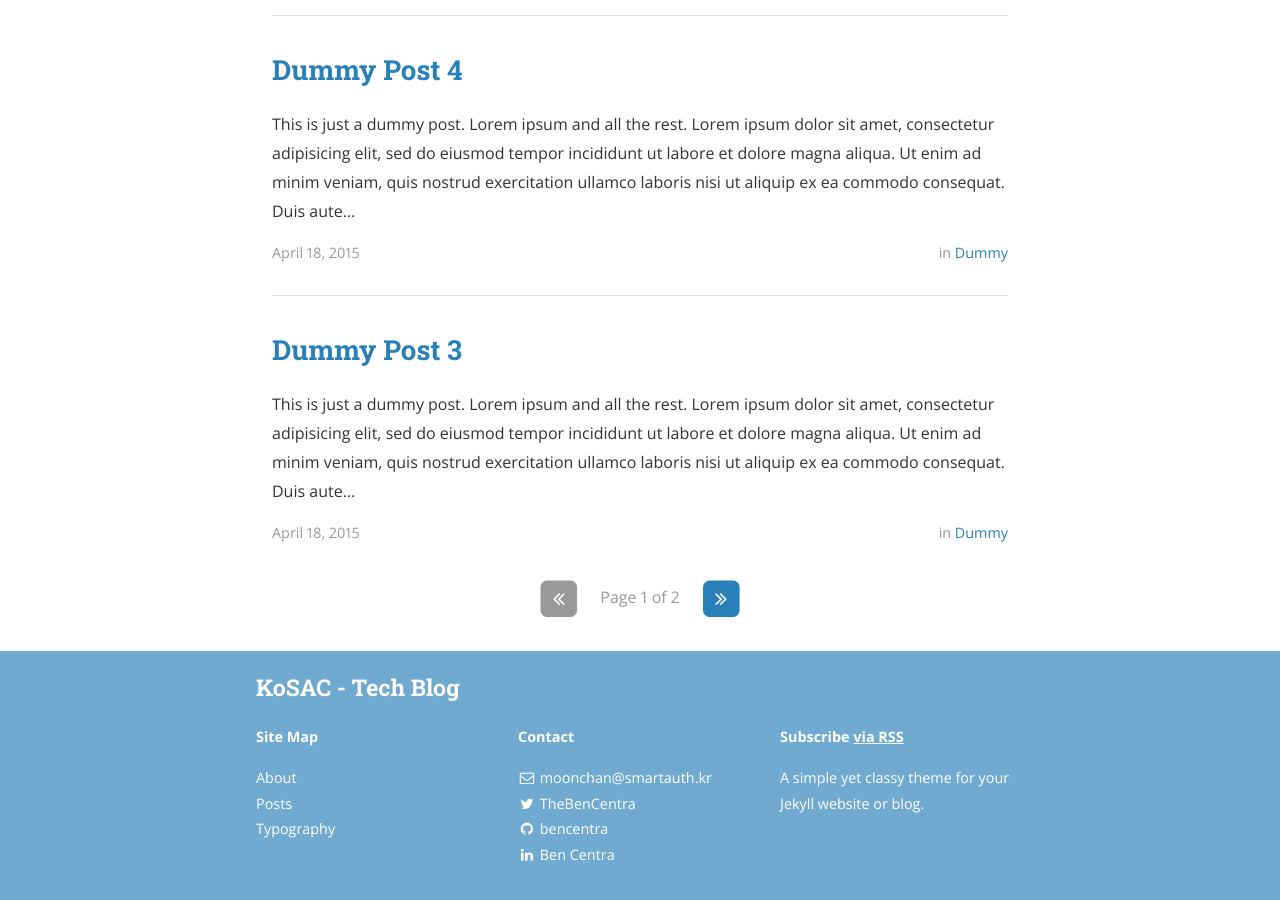
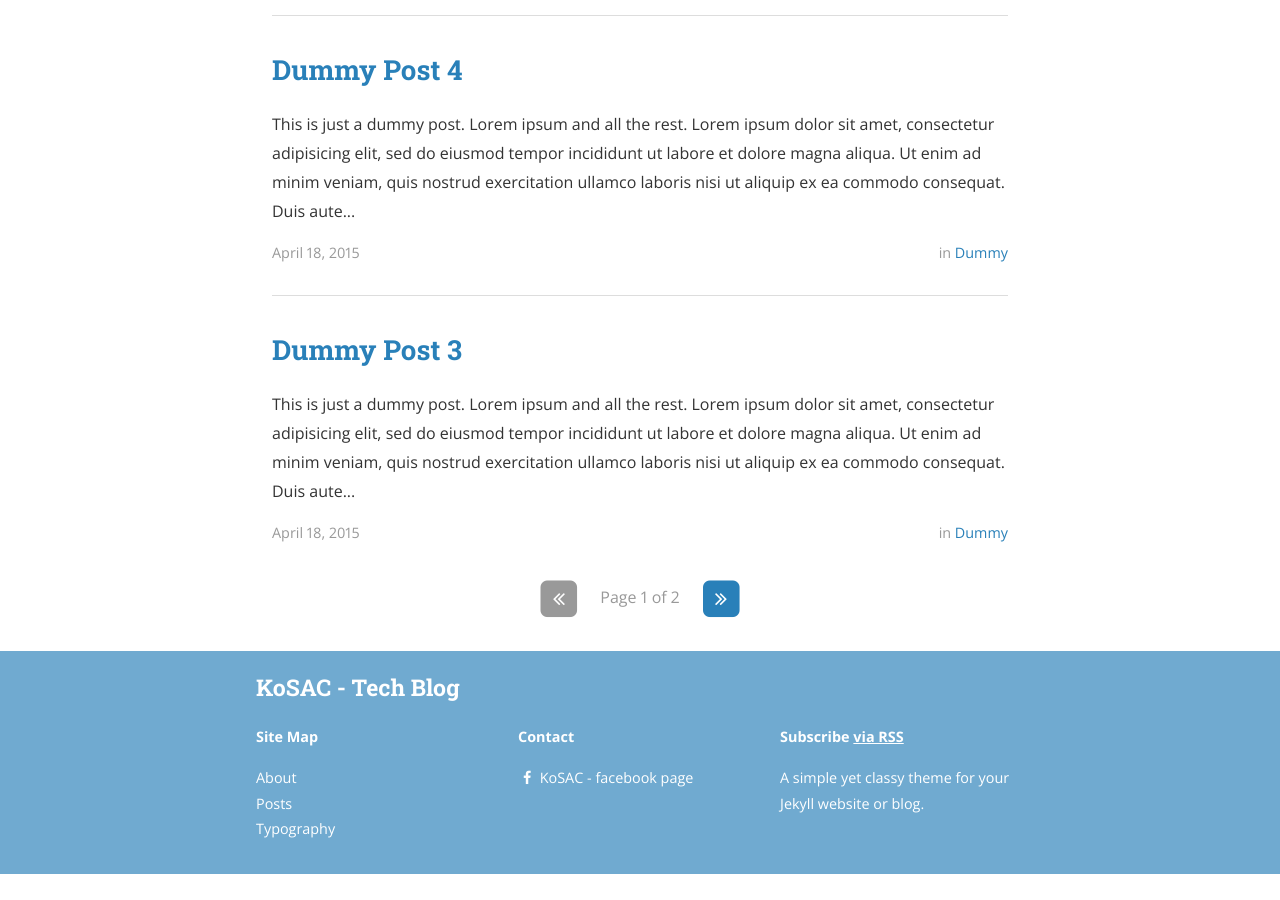
Before and after one commit to smartauth/smartauth.github.io, a Jekyll site: the page built from index.html, in a window 1280 px wide and 900 px high, scrolled down 1301 px. Built offline with Jekyll 4.4.1, drawn with Linux system fonts in a browser that asks for light colours; nearby versions of some CDN libraries; the list of posts is cut into pages by our own code; after the commit the page ends 2175 px from its top, so only the background shows below that.

Commit message:
change footer

```diff
--- a/_config.yml
+++ b/_config.yml
@@ -73,37 +73,37 @@ social:
   - name: Twitter
     icon: twitter
     username: TheBenCentra
-    url: https://twitter.com/TheBenCentra
+    url:
     desc: Follow me on Twitter
-    share: true
+    share: false
 
   - name: Facebook
     icon: facebook
-    username: thebencentra
-    url:
+    username: KoSAC - facebook page
+    url: https://www.facebook.com/KoreaSmartAuthenticationCorp
     desc: Friend me on Facebook
     share: true
 
   - name: GitHub
     icon: github
-    username: bencentra
-    url: https://github.com/bencentra
+    username:
+    url:
     desc: Fork me on GitHub
     share: false
 
   - name: LinkedIn
     icon: linkedin
-    username: Ben Centra
-    url: https://www.linkedin.com/pub/ben-centra/47/769/60a
+    username:
+    url:
     desc: Connect with me on LinkedIn
-    share: true
+    share: false
 
   - name: Google+
     icon: google-plus
     username:
     url:
     desc: Add me to your Circles
-    share: true
+    share: false
 
   - name: YouTube
     icon: youtube
@@ -124,7 +124,7 @@ social:
     username:
     url:
     desc: Follow me on Pinterest
-    share: true
+    share: false
 
   - name: SoundCloud
     icon: soundcloud
@@ -173,13 +173,6 @@ social:
     username:
     url:
     desc: Share to Reddit
-    share: true
-
-  - name: "Hacker News"
-    icon: hacker-news
-    username:
-    url:
-    desc: Share to Hacker News
     share: false
 
 # Social sharing protocols
--- a/_includes/footer.html
+++ b/_includes/footer.html
@@ -20,13 +20,13 @@
 
       <p><strong>Contact</strong></p>
       <ul class="social-media-list">
-        <li>
+<!--        <li>
           <a href="mailto:{{ site.email }}">
             <i class="fa fa-envelope-o"></i>
             <span class="username">{{ site.email }}</span>
           </a>
         </li>
-
+-->
         {% for social in site.social %}
           {% if social.url != null %}
           <li>
```
